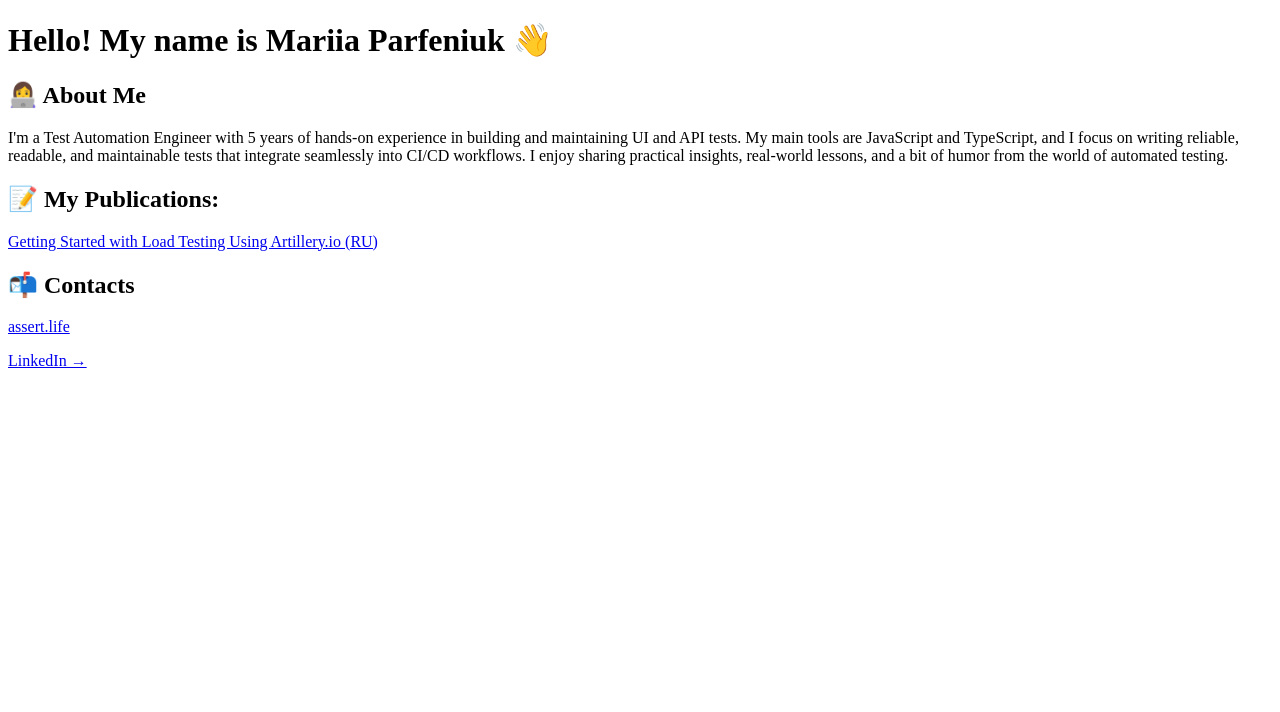
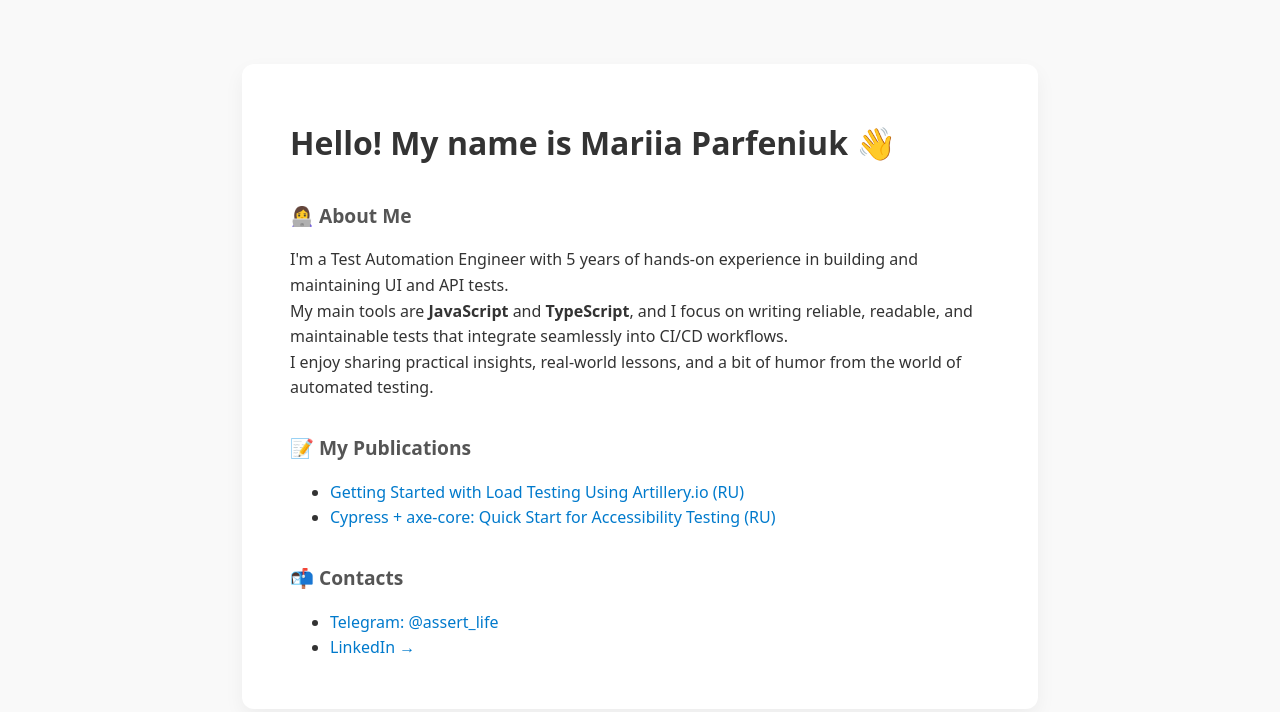
Before and after one commit to mariaparfenyuk/mariaparfenyuk.github.io, a plain HTML site: page index.html in a window 1280 px wide. Drawn offline with Linux system fonts and the light colour scheme.

Commit message:
update html

```diff
--- a/index.html
+++ b/index.html
@@ -1,23 +1,79 @@
 <!DOCTYPE html>
-<html>
+<html lang="en">
   <head>
     <meta charset="UTF-8" />
-    <title>Home</title>
+    <meta name="viewport" content="width=device-width, initial-scale=1.0" />
+    <title>Mariia Parfeniuk</title>
+    <style>
+      body {
+        font-family: system-ui, sans-serif;
+        background: #f9f9f9;
+        color: #333;
+        line-height: 1.6;
+        margin: 0;
+        padding: 0;
+      }
+      .container {
+        max-width: 700px;
+        margin: 4rem auto;
+        background: white;
+        padding: 2rem 3rem;
+        border-radius: 12px;
+        box-shadow: 0 8px 20px rgba(0, 0, 0, 0.05);
+      }
+      h1 {
+        font-size: 2rem;
+        margin-bottom: 0.5rem;
+      }
+      h2 {
+        margin-top: 2rem;
+        color: #555;
+      }
+      a {
+        color: #007acc;
+        text-decoration: none;
+      }
+      a:hover {
+        text-decoration: underline;
+      }
+      .emoji {
+        font-style: normal;
+        font-size: 1.2rem;
+      }
+    </style>
   </head>
   <body>
-    <h1>Hello! My name is Mariia Parfeniuk 👋</h1>
-    <h2>👩‍💻 About Me</h2>
-    <p>
-      I'm a Test Automation Engineer with 5 years of hands-on experience in building and maintaining UI and API tests.
-      My main tools are JavaScript and TypeScript, and I focus on writing reliable, readable, and maintainable tests
-      that integrate seamlessly into CI/CD workflows. I enjoy sharing practical insights, real-world lessons, and a bit
-      of humor from the world of automated testing.
-    </p>
-    <h2>📝 My Publications:</h2>
-    <p><a href="https://habr.com/ru/articles/559974/">Getting Started with Load Testing Using Artillery.io (RU)</a></p>
+    <div class="container">
+      <h1>Hello! My name is Mariia Parfeniuk 👋</h1>
 
-    <h2>📬 Contacts</h2>
-    <p><a href="https://t.me/assert_life">assert.life</a></p>
-    <p><a href="https://www.linkedin.com/in/mariia-parfeniuk-508008189/">LinkedIn →</a></p>
+      <h2 class="emoji">👩‍💻 About Me</h2>
+      <p>
+        I'm a Test Automation Engineer with 5 years of hands-on experience in building and maintaining UI and API
+        tests.<br />
+        My main tools are <strong>JavaScript</strong> and <strong>TypeScript</strong>, and I focus on writing reliable,
+        readable, and maintainable tests that integrate seamlessly into CI/CD workflows.<br />
+        I enjoy sharing practical insights, real-world lessons, and a bit of humor from the world of automated testing.
+      </p>
+
+      <h2 class="emoji">📝 My Publications</h2>
+      <ul>
+        <li>
+          <a href="https://habr.com/ru/articles/559974/" target="_blank">
+            Getting Started with Load Testing Using Artillery.io (RU)
+          </a>
+        </li>
+        <li>
+          <a href="https://habr.com/ru/articles/903242/" target="_blank">
+            Cypress + axe-core: Quick Start for Accessibility Testing (RU)
+          </a>
+        </li>
+      </ul>
+
+      <h2 class="emoji">📬 Contacts</h2>
+      <ul>
+        <li><a href="https://t.me/assert_life" target="_blank">Telegram: @assert_life</a></li>
+        <li><a href="https://www.linkedin.com/in/mariia-parfeniuk-508008189/" target="_blank">LinkedIn →</a></li>
+      </ul>
+    </div>
   </body>
 </html>
```
